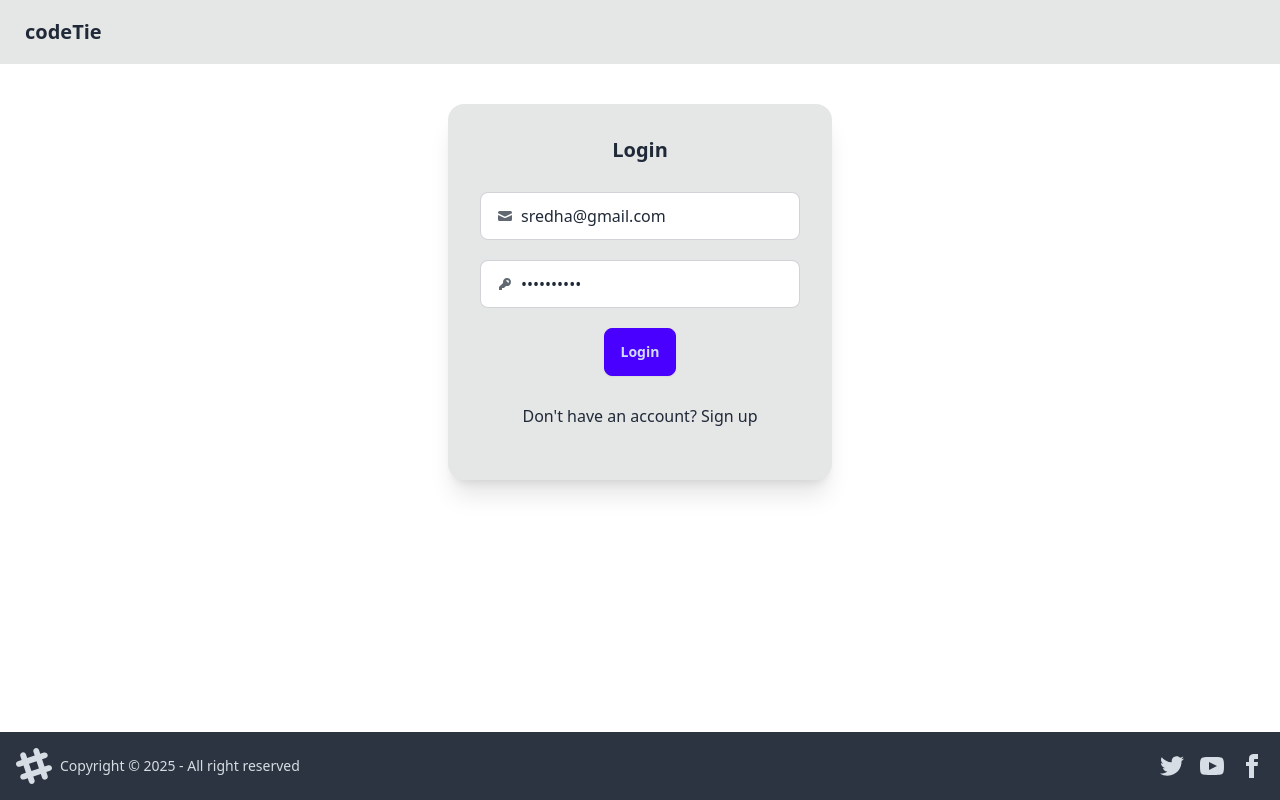
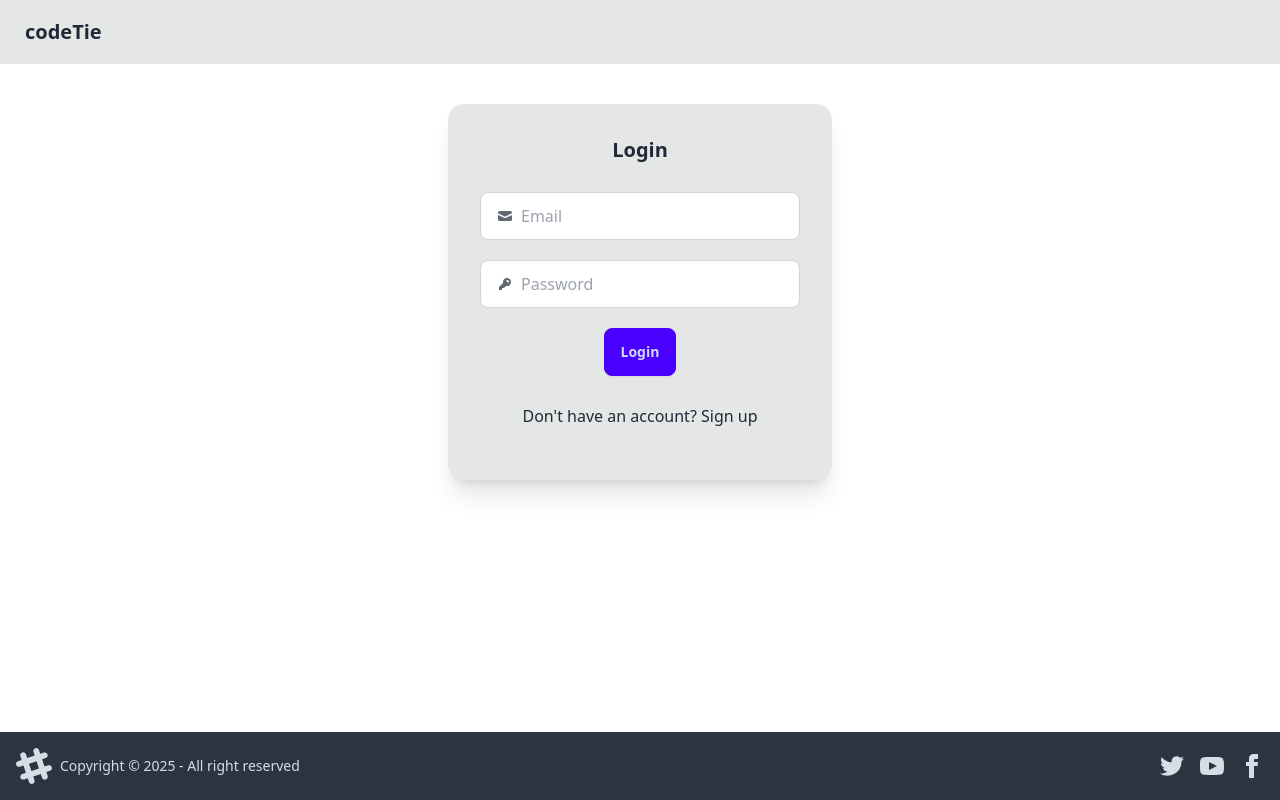
Before and after one commit to JacobDeepu/codeTie-web, a React (Vite) app: page /login in a window 1280 px wide. Built offline with nearby package versions, Linux system fonts and the light colour scheme; no server answers.

Commit message:
login default value removed

```diff
--- a/src/components/Login.jsx
+++ b/src/components/Login.jsx
@@ -6,10 +6,10 @@ import { useNavigate } from "react-router";
 import { BASE_URL } from "../utils/constants";
 
 const Login = () => {
-  const [email, setEmail] = useState("sredha@gmail.com");
-  const [password, setPassword] = useState("Sredha@123");
-  const [firstName, setFirstName] = useState("Sredha");
-  const [lastName, setLastName] = useState("Shivakumar");
+  const [email, setEmail] = useState("");
+  const [password, setPassword] = useState("");
+  const [firstName, setFirstName] = useState("");
+  const [lastName, setLastName] = useState("");
   const [signUp, setSignUp] = useState(false);
   const [error, setError] = useState("");
   const dispatch = useDispatch();
```
